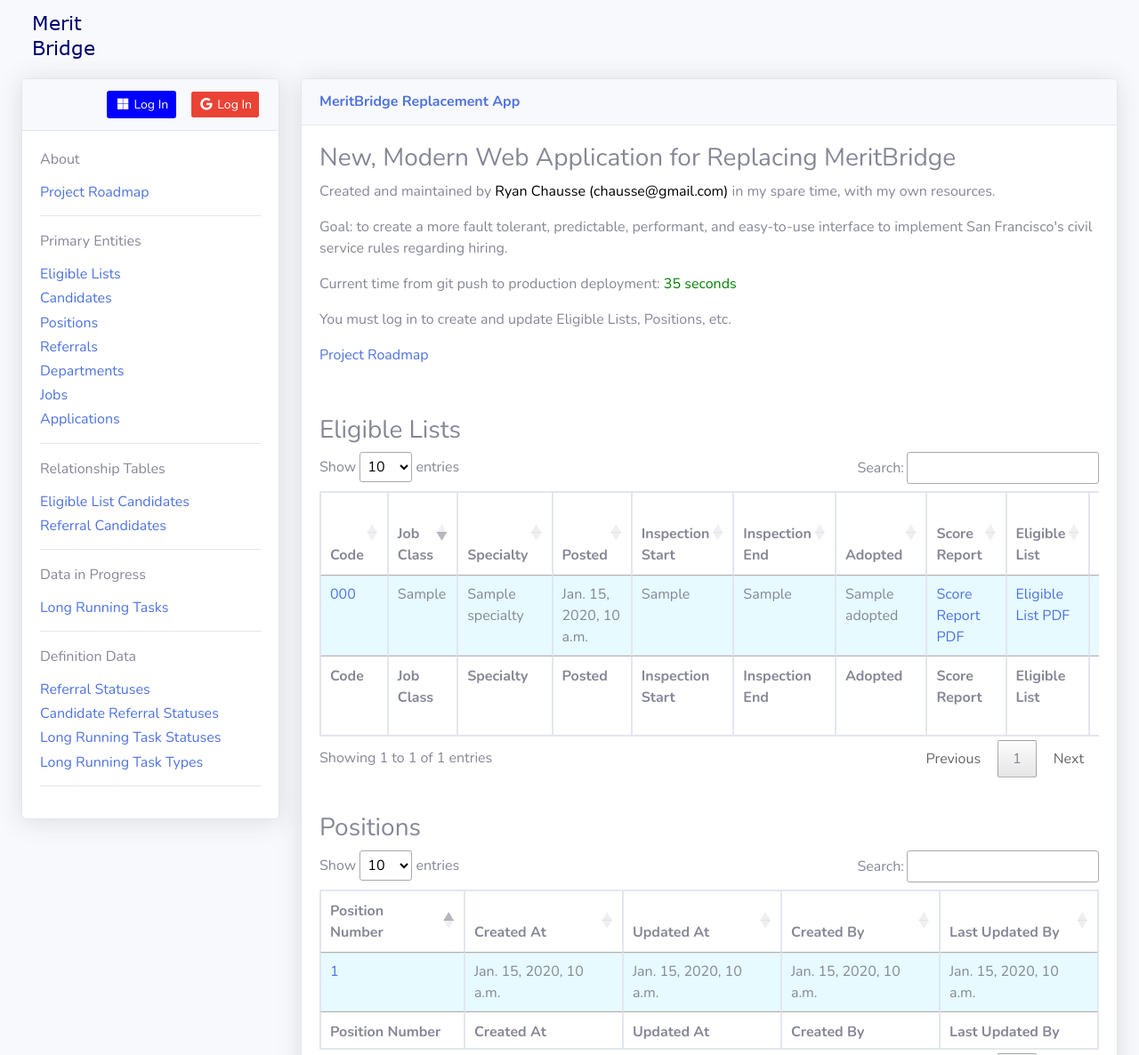
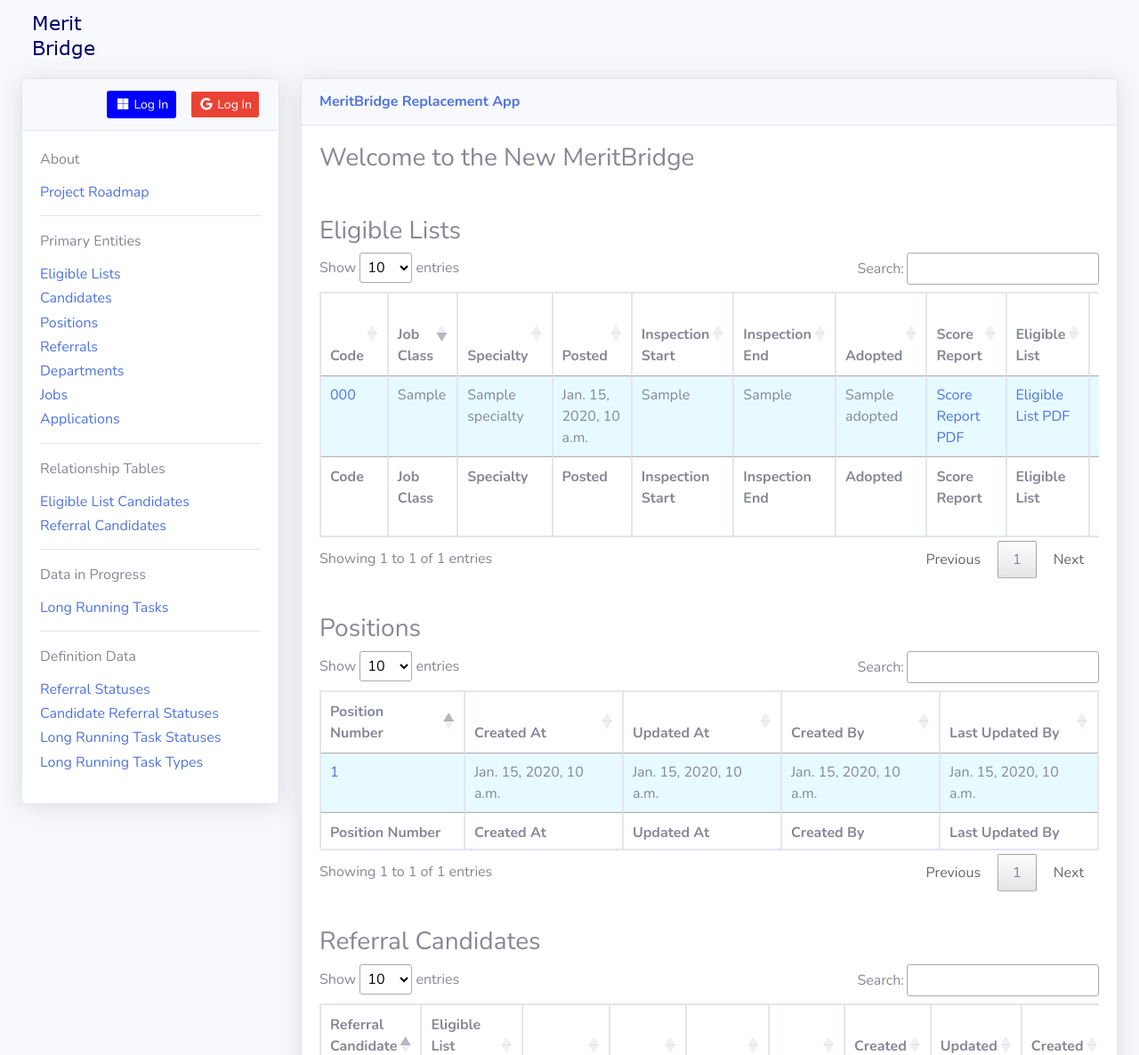
Before and after one commit to ryanchausse/sfdhr-startdjango-com, a Django app: template form/templates/main/hr_home_page.html in a window 1280 px wide. Shown: the top 1186 px of the page at 89% size. Run offline with Django 3.2, Linux system fonts and the light colour scheme; the template is opened without the code that fills it: most values are stand-ins (such as "Sample title", 1, 10 or a date in 2020); some libraries are stand-ins or nearby versions.

Commit message:
Changed: moved some information around (stuffed welcome details into the Project Roadmap), modified minor formatting changes on the side menu

```diff
--- a/form/templates/main/includes/first_name_table.html
+++ b/form/templates/main/includes/first_name_table.html
@@ -38,6 +38,5 @@
         <h6><a href="/candidatereferralstatuses">Candidate Referral Statuses</a></h6>
         <h6><a href="/longrunningtaskstatuses">Long Running Task Statuses</a></h6>
         <h6><a href="/longrunningtasktypes">Long Running Task Types</a></h6>
-        <hr />
     </div>
 </form>
--- a/form/templates/main/includes/roadmap_card.html
+++ b/form/templates/main/includes/roadmap_card.html
@@ -17,6 +17,12 @@
     <div class="card-body">
         <div class="table-responsive">
             <h3>Project Roadmap</h3>
+
+            <p>Created and maintained by <span style='color:black;'>Ryan Chausse (chausse@gmail.com)</span> in my spare time, with my own resources.</p>
+            <p>Goal: to create a more fault tolerant, predictable, performant, and easy-to-use interface to implement San Francisco's civil service rules regarding hiring.</p>
+            <p>Current time from git push to production deployment: <span style='color:green;'>35 seconds</span></p>
+            <p>You must log in to create and update Eligible Lists, Positions, etc.</p>
+
             <h4>Main functions (in progress)</h4>
             <ul>
                 <li>Create an Eligible List</li>
--- a/form/templates/main/includes/view_hr_info_card.html
+++ b/form/templates/main/includes/view_hr_info_card.html
@@ -16,13 +16,7 @@
 
     <div class="card-body">
         <div class="table-responsive">
-            <h3>New, Modern Web Application for Replacing MeritBridge</h3>
-
-            <p>Created and maintained by <span style='color:black;'>Ryan Chausse (chausse@gmail.com)</span> in my spare time, with my own resources.</p>
-            <p>Goal: to create a more fault tolerant, predictable, performant, and easy-to-use interface to implement San Francisco's civil service rules regarding hiring.</p>
-            <p>Current time from git push to production deployment: <span style='color:green;'>35 seconds</span></p>
-            <p>You must log in to create and update Eligible Lists, Positions, etc.</p>
-            <p><a href='/roadmap'>Project Roadmap</a></p>
+            <h3>Welcome to the New MeritBridge</h3>
         </div>
     </div>
     <div class="card-body">
```
